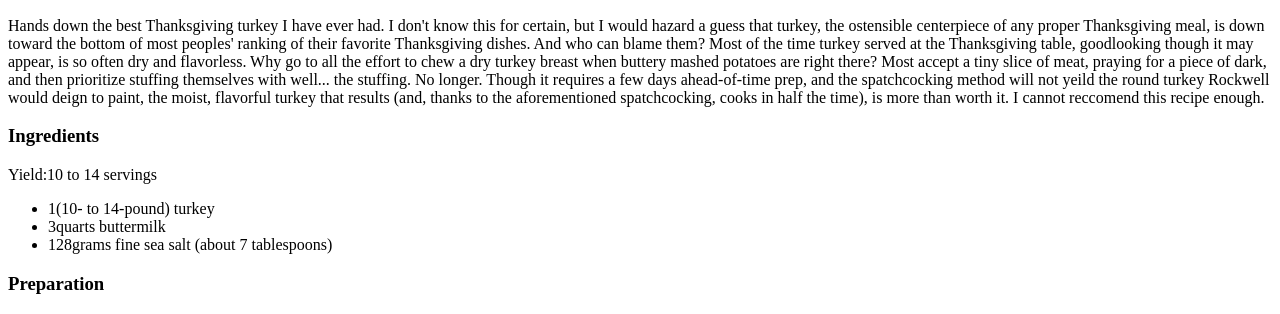
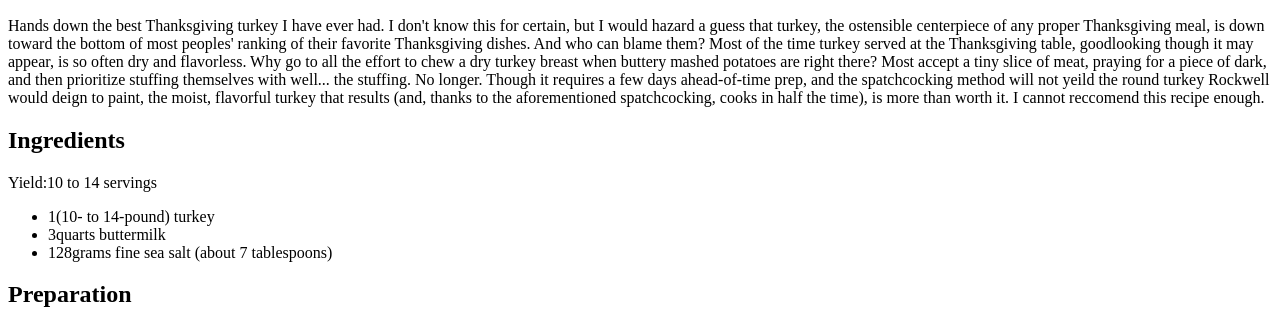
Before and after one commit to grow-tesk/odin-recipe, a plain HTML site: page recipes/buttermilk_turkey.html in a window 1280 px wide. Shown: the part 434-748 px from the top of the page. Drawn offline with Linux system fonts and the light colour scheme.

Commit message:
Change "Ingredients" and "Preparation" heading from <h3> to <h2>
"buttermilk_turkey" page was styled differently than other recipe
pages. By changing heading size of "Ingredients" and "Preparation"
headings from <h3> to <h2>, brings the two sub-headings in line with
other pages styling.

```diff
--- a/recipes/buttermilk_turkey.html
+++ b/recipes/buttermilk_turkey.html
@@ -20,14 +20,14 @@
         the moist, flavorful turkey that results (and, thanks to the aforementioned spatchcocking, cooks in half
         the time), is more than worth it. I cannot reccomend this recipe enough.
             </p>
-    <h3>Ingredients</h3>
+    <h2>Ingredients</h2>
         <p>Yield:10 to 14 servings</p>
         <ul>
             <li>1(10- to 14-pound) turkey</li>
             <li>3quarts buttermilk</li>
             <li>128grams fine sea salt (about 7 tablespoons)</li>
         </ul>
-    <h3>Preparation</h3>
+    <h2>Preparation</h2>
         <ol>
             <li>
                 Two to three days before you plan to cook, spatchcock the turkey: Put the turkey on a stable
@@ -76,6 +76,5 @@
                 carving.
             </li>
         </ol>
-
 </body>
 </html>
```
